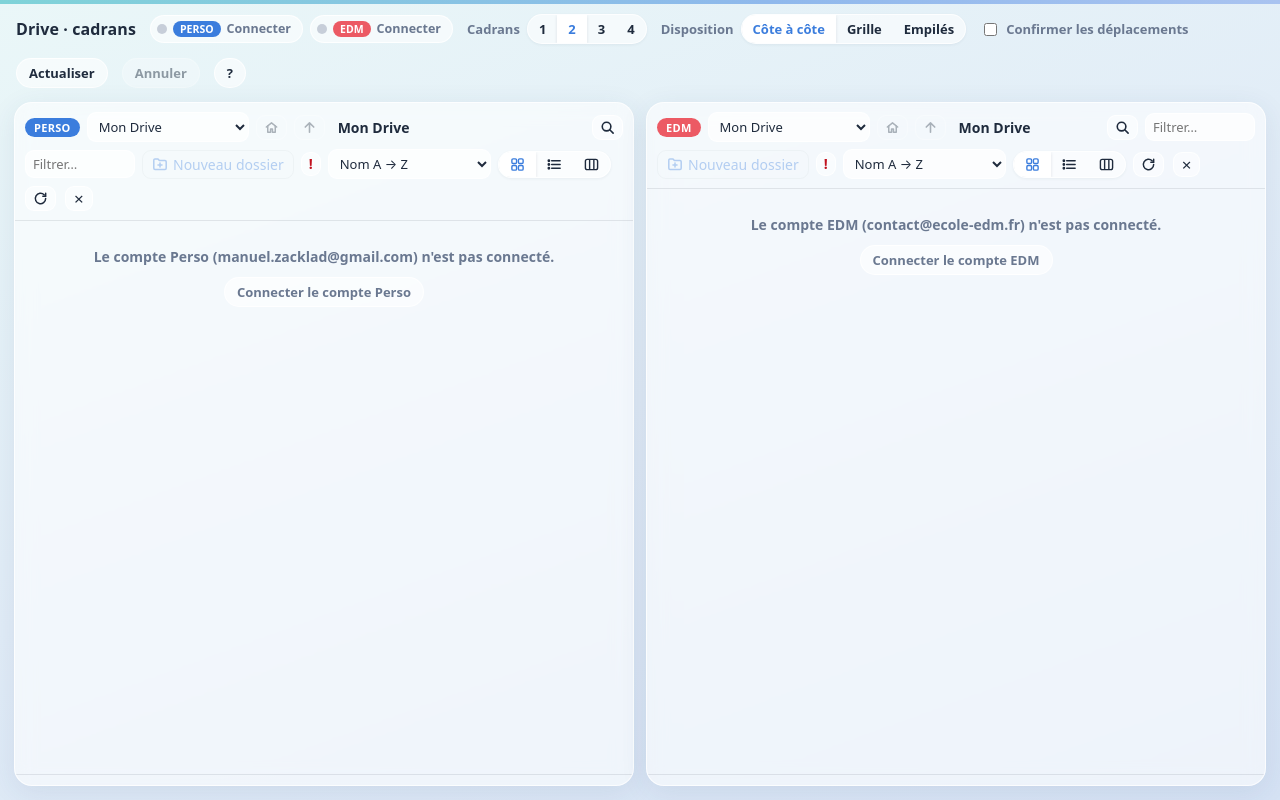
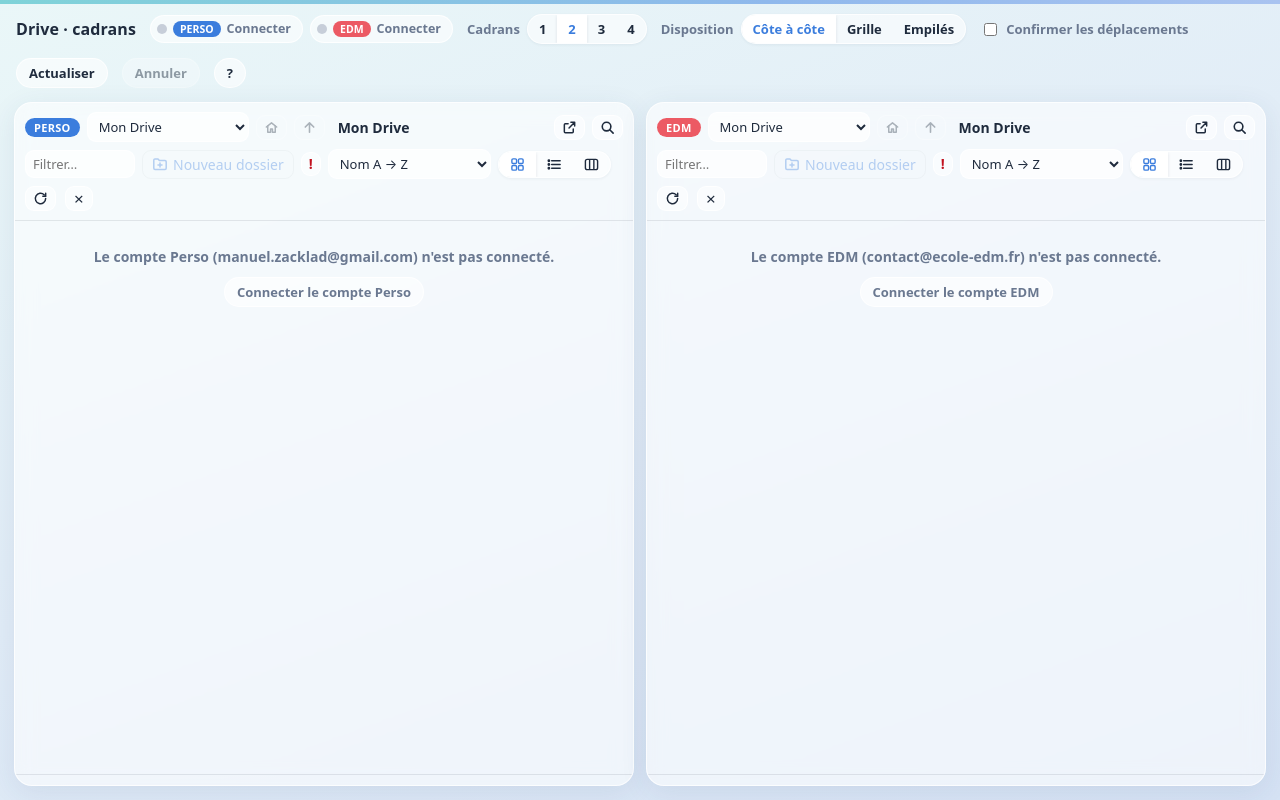
Before and after one commit to M-experience/drive-cadrans, a plain HTML site: page index.html in a window 1280 px wide. Drawn offline with Linux system fonts and the light colour scheme.

Commit message:
Bouton pour ouvrir le dossier courant dans Google Drive
Co-Authored-By: Claude Opus 5.5 <noreply@anthropic.com>
Claude-Session: https://claude.ai/code/session_018JXvjFkjW8xBfi4kLBwBBQ

```diff
--- a/index.html
+++ b/index.html
@@ -254,7 +254,7 @@ const PAL = {
 const doFetch = (...a) => (window.__MOCK_FETCH || fetch)(...a);
 const gis = () => window.__MOCK_GOOGLE || window.google;
 const APP_URL = location.origin + location.pathname;
-const APP_VERSION = "2026-11-04.1";
+const APP_VERSION = "2026-11-10.1";
 /* Mise à jour automatique : GitHub Pages garde la page en cache 10 min, on vérifie s'il existe une version plus récente */
 (async () => {
   try {
@@ -290,6 +290,7 @@ let undoBatch = null, drag = null, hl = null;
 let pendingFolder = new URLSearchParams(location.search).get("folder");
 
 const ICON = {
+  ext:'<svg width="15" height="15" viewBox="0 0 16 16" fill="none" stroke="currentColor" stroke-width="1.6" stroke-linecap="round" stroke-linejoin="round"><path d="M9.5 2.5h4v4M13.5 2.5 7.5 8.5"/><path d="M12 9.5v3a1 1 0 0 1-1 1H3.5a1 1 0 0 1-1-1V5a1 1 0 0 1 1-1h3"/></svg>',
   newdir:'<svg width="16" height="16" viewBox="0 0 16 16" fill="none" stroke="currentColor" stroke-width="1.5" stroke-linecap="round" stroke-linejoin="round"><path d="M1.8 4.2c0-.7.5-1.2 1.2-1.2h3l1.4 1.6H13c.7 0 1.2.5 1.2 1.2v6.4c0 .7-.5 1.2-1.2 1.2H3c-.7 0-1.2-.5-1.2-1.2z"/><path d="M8 7v4M6 9h4"/></svg>',
   list:'<svg width="15" height="15" viewBox="0 0 16 16" fill="none" stroke="currentColor" stroke-width="1.6" stroke-linecap="round"><path d="M5 4h9M5 8h9M5 12h9"/><circle cx="2" cy="4" r=".7" fill="currentColor"/><circle cx="2" cy="8" r=".7" fill="currentColor"/><circle cx="2" cy="12" r=".7" fill="currentColor"/></svg>',
   grid:'<svg width="15" height="15" viewBox="0 0 16 16" fill="none" stroke="currentColor" stroke-width="1.5"><rect x="2" y="2" width="5" height="5" rx="1.3"/><rect x="9" y="2" width="5" height="5" rx="1.3"/><rect x="2" y="9" width="5" height="5" rx="1.3"/><rect x="9" y="9" width="5" height="5" rx="1.3"/></svg>',
@@ -1384,6 +1385,8 @@ function toast(msg, o){
 function driveFolderUrl(t){
   const a = ACCTS[t.acct], q = a.email ? "?authuser=" + encodeURIComponent(a.email) : "";
   if (t.id === "root") return "https://drive.google.com/drive/my-drive" + q;
+  if (t.id === "shared") return "https://drive.google.com/drive/shared-with-me" + q;
+  if (t.id === "starred") return "https://drive.google.com/drive/starred" + q;
   return "https://drive.google.com/drive/folders/" + encodeURIComponent(t.id.startsWith("drive:") ? t.id.slice(6) : t.id) + q;
 }
 function openFolderInPane(t){
@@ -1560,12 +1563,13 @@ function renderPane(i){
   const impBtn = h("button", {class:"ibtn impbtn" + (p.impOnly ? " on" : ""), title:p.impOnly ? "Afficher tous les éléments" : "N'afficher que les éléments importants, et les dossiers qui y mènent", onclick:() => { p.impOnly = !p.impOnly; renderPane(i); if (p.impOnly) ensureMarkAnc(acct); }}, "!");
   if (p.impOnly) setTimeout(() => ensureMarkAnc(acct), 0);
   const curDir = p.path[p.path.length - 1];
+  const extBtn = h("button", {class:"ibtn", title:curDir.id === "important" ? "Pas d'équivalent dans Google Drive" : "Ouvrir « " + clean(curDir.title) + " » dans Google Drive", disabled:curDir.id === "important", html:ICON.ext, onclick:() => window.open(driveFolderUrl(curDir), "_blank", "noopener")});
   const newBtn = h("button", {class:"ibtn newdir", title:canCreateIn(curDir) ? "Nouveau dossier dans « " + clean(curDir.title) + " »" : "Ouvrez un dossier de Mon Drive pour y créer un dossier", disabled:!canCreateIn(curDir), onclick:() => doNewFolder(curDir, i)}, h("span", {html:ICON.newdir, style:"display:inline-flex"}), "Nouveau dossier");
   const refresh = h("button", {class:"ibtn", title:"Rafraîchir", html:ICON.refresh, onclick:() => srch[i].open && srch[i].q ? runSearch(i) : loadPane(i, true)});
   const z = srch[i];
   const loupe = h("button", {class:"ibtn" + (z.open ? " on" : ""), title:"Rechercher dans tout le Drive " + ACCTS[acct].label, html:ICON.search, onclick:() => toggleSearch(i)});
   const closeBtn = S.count > 1 ? h("button", {class:"ibtn pclose", title:"Fermer ce cadran", onclick:() => closePane(i)}, "×") : null;
-  el.append(h("div", {class:"pane-head"}, chip, rootSel, home, up, crumbs, loupe, filt, newBtn, impBtn, sortSel, modes, refresh, closeBtn));
+  el.append(h("div", {class:"pane-head"}, chip, rootSel, home, up, crumbs, extBtn, loupe, filt, newBtn, impBtn, sortSel, modes, refresh, closeBtn));
   if (z.open) {
     const inp = h("input", {type:"search", value:z.q, placeholder:"Rechercher dans tout le Drive " + ACCTS[acct].label + "…",
       oninput:e => { z.q = e.target.value; queueSearch(i); },
```
